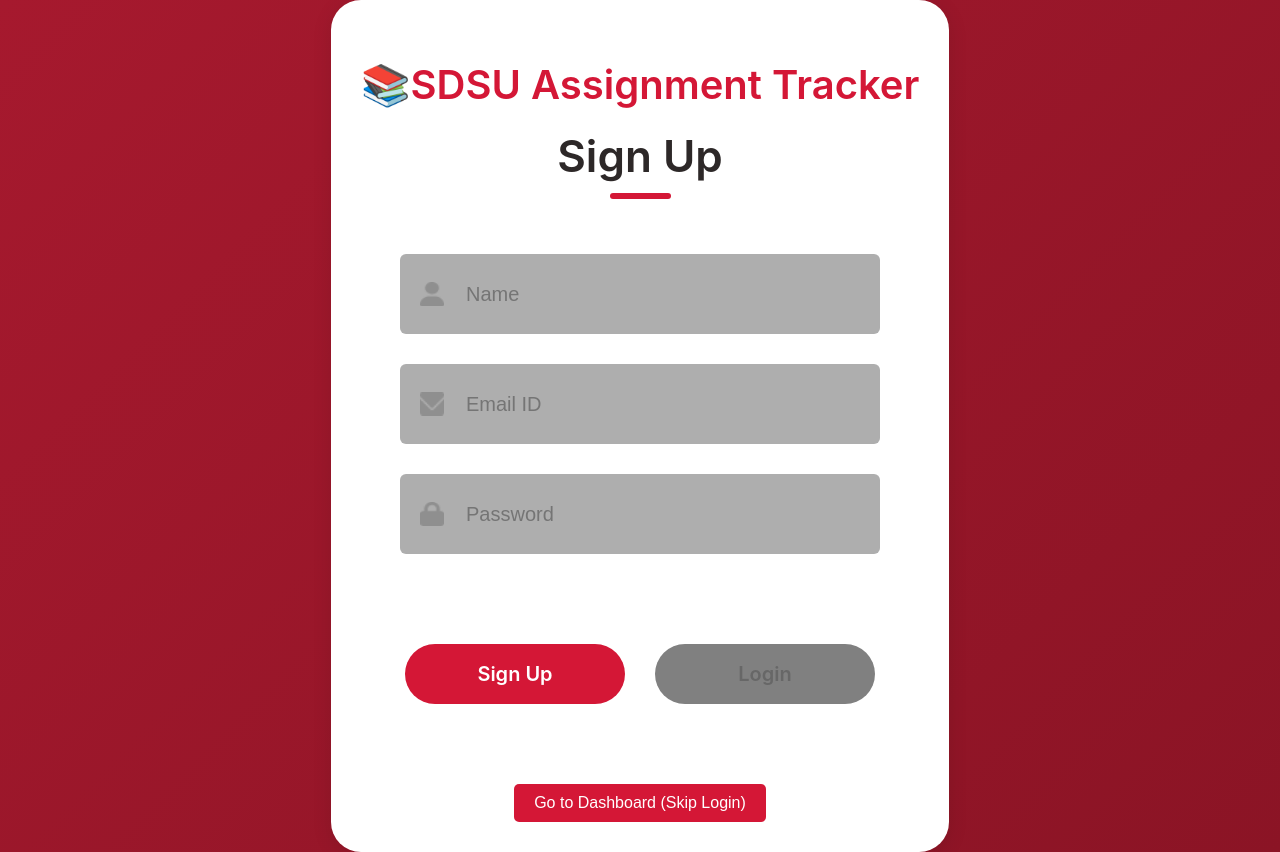
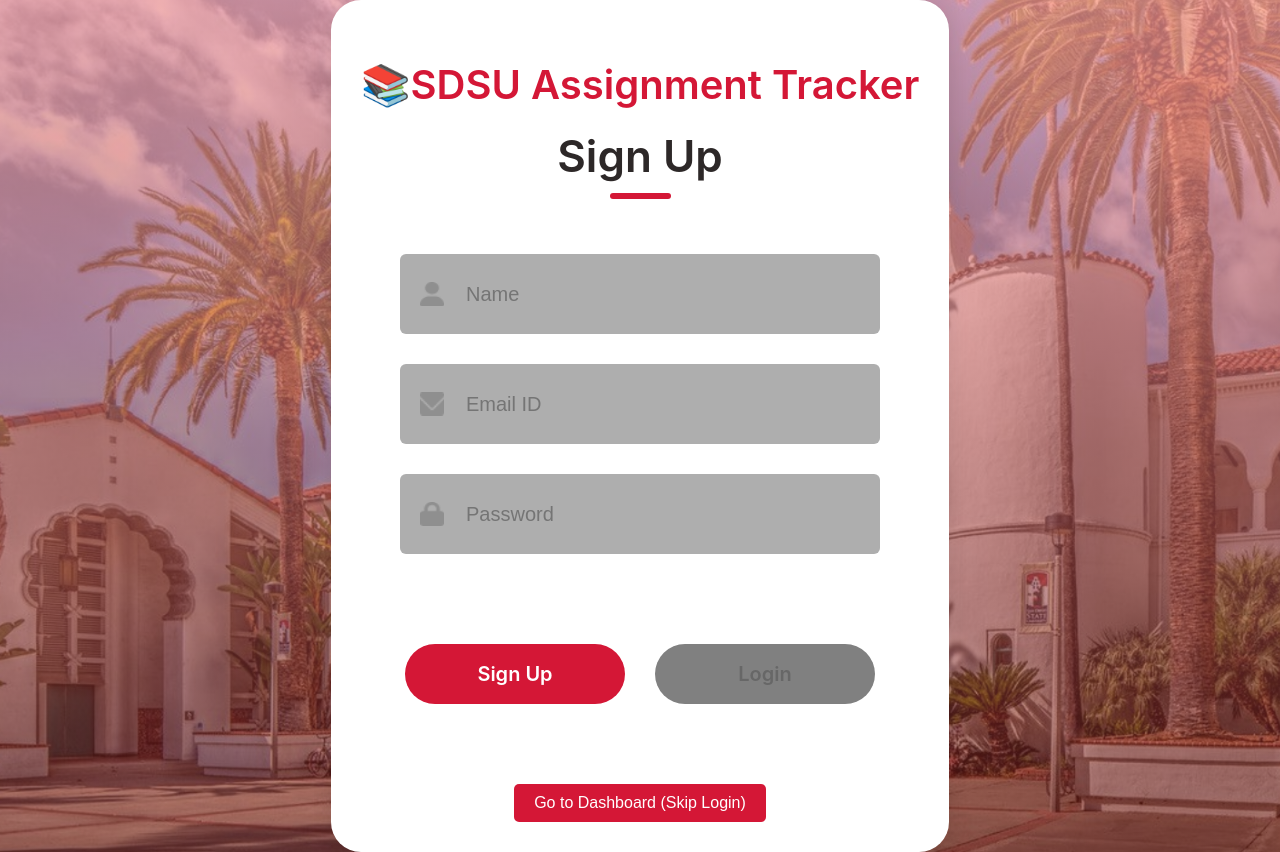
Before and after one commit to kims1998/SDSU-Assignment-Tracker, a React (Create React App) app in the folder frontend/: page / in a window 1280 px wide. Built offline with nearby package versions, Linux system fonts and the light colour scheme.

Commit message:
Added Background to the signup/login page   - Added a picture of Hepner Hall in the frontend asset folder

```diff
--- a/frontend/src/Components/LoginSignup/LoginSignup.css
+++ b/frontend/src/Components/LoginSignup/LoginSignup.css
@@ -4,6 +4,12 @@
     align-items: center;
     min-height: 100vh;
     margin: 0;
+
+    background-image: linear-gradient(rgba(252, 155, 155, 0.71), rgba(101, 14, 14, 0.53))
+            , url("../Assets/hepner_hall_sdsu_01192023_main.jpg");
+    background-size: cover;
+    background-position: center;
+    background-repeat: no-repeat;
 }
 
 .container{
```
Also changed, not shown: frontend/src/Components/Assets/hepner_hall_sdsu_01192023_main.jpg (added), 1 other file (tests, documents, lock files or other folders).
